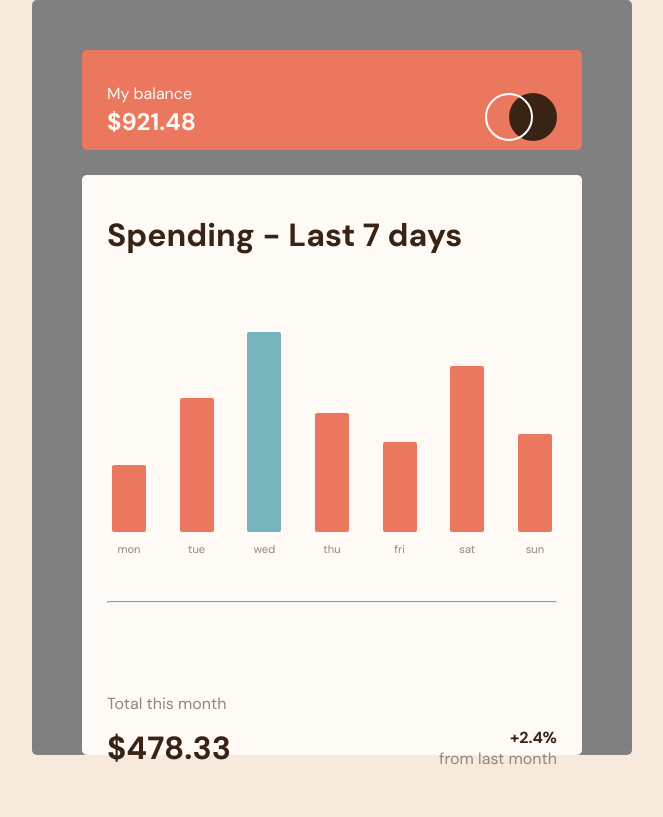
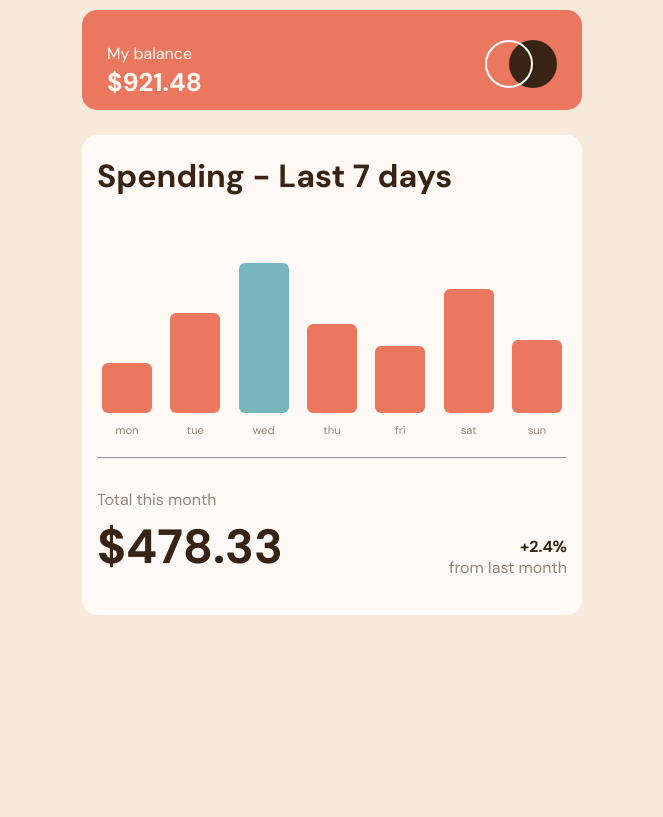
Before and after one commit to CpalmerD20/FE-Mentor-Expenses-Chart-Component-Main, a plain HTML site: page index.html in a window 1280 px wide. Shown: the whole page, without its empty margins (308-971 px from the left). Drawn offline with Linux system fonts and the light colour scheme.

Commit message:
updated sizing ffor mobile and desktop to be % free

```diff
--- a/index.html
+++ b/index.html
@@ -33,7 +33,7 @@
     <main>
       <div class="wrapper">
 
-        <h1>Spending - Last 7 days</h1>
+        <h1 class="font-large">Spending - Last 7 days</h1>
         <ul class="weekly-chart">
           <li class="monday">
             <div class="popup p0">?</div>
--- a/script.js
+++ b/script.js
@@ -17,7 +17,7 @@ async function getWeeklyData() {
 
   weeklySpending.forEach((obj, idx) => {
     const element = document.querySelector(`.${obj["day"]}`);
-    element.style.height = `${200 * obj["amount"] / maxSpent}px`;
+    element.style.height = `${150 * obj["amount"] / maxSpent}px`;
     document.querySelector(`.p${idx}`).textContent = "" + US_DOLLARS.format(obj["amount"]);
   })
   document.querySelector(`.${maxDay}`).classList.add('max');
--- a/style.css
+++ b/style.css
@@ -16,20 +16,22 @@
   --pale-orange: hsl(33, 100%, 98%);
 }
 
+
 body {
   font-family: 'DM Sans', sans-serif;
   font-size: 18px;
   background: var(--cream);
 }
 
+.font-large {
+  font-size: 1.5rem;
+}
+
 .container {
   margin: auto;
-  background: grey;
-  width: 375px;
   display: grid;
   align-items: center;
   justify-content: center;
-  /* height: 100%; */
 }
 
 header {
@@ -38,7 +40,7 @@ header {
   padding: 5% 5%;
   height: 100px;
   width: 360px;
-  margin-top: 10%;
+  margin-top: 10px;
   margin-bottom: 5%;
   font-size: 1.5rem;
 }
@@ -50,22 +52,22 @@ header {
 
 .logo {
   float: right;
-  margin-top: 4%;
+  margin-top: 5px;
 }
 
 main {
   background: var(--pale-orange);
-  height: 580px;
+  height: 420px;
   color: var(--medium-brown);
+  padding: 5px;
 }
 
 .wrapper {
-  padding: 5%;
+  padding: 5px;
 }
 
 h1 {
-  margin-top: 3%;
-  font-size: 1.5rem;
+  margin-top: 5px;
   color: var(--dark-brown);
 }
 
@@ -78,12 +80,11 @@ ul {
   display: flex;
   justify-content: space-between;
   align-items: end;
-  height: 300px;
-  margin-bottom: 10%;
+  height: 240px;
+  margin-bottom: 20px;
 }
 
 li {
-  /* height: 90%; */
   text-align: center;
   margin: 0px 5px;
   text-decoration: none;
@@ -93,8 +94,8 @@ li {
 
 .popup {
   position: fixed;
-  padding: 5px;
-  transform: translate(-2px, -25px);
+  padding: 2px 4px;
+  transform: translate(-5px, -25px);
   border-radius: 2px;
   background: var(--dark-brown);
   color: var(--cream);
@@ -132,14 +133,13 @@ li:hover .bar {
 
 hr {
   color: var(--cream);
-  margin-bottom: 10%;
+  margin-bottom: 20px;
 }
 
 footer {
   display: flex;
   align-items: end;
-  margin-top: 8%;
-  padding: 10% 0%;
+  padding: 10px 0%;
 }
 
 .monthly-total {
@@ -153,7 +153,7 @@ footer {
 h2 {
   font-weight: 300;
   font-size: 1rem;
-  margin-bottom: 5%;
+  margin-bottom: 5px;
 }
 
 footer {
@@ -177,16 +177,46 @@ footer {
 @media screen and (min-width: 600px) {
 
   .container {
-    width: 600px;
+    width: 620px;
   }
 
   header {
     width: 500px;
+    border-radius: 15px;
   }
 
-  h1 {
+  .balance {
+    font-size: 1.6rem;
+  }
+
+  main {
+    width: 500px;
+    height: 480px;
+    border-radius: 15px;
+    padding: 10px;
+  }
+
+  .font-large {
     font-size: 2rem;
   }
 
+  li {
+    width: 50px;
+  }
+
+  .bar {
+    border-radius: 6px;
+  }
+
+  .popup {
+    font-size: 1rem;
+    padding: 3px 5px;
+    height: 25px;
+    transform: translate(-4px, -30px);
+  }
+
+  .total {
+    font-size: 3rem;
+  }
 
 }
```
